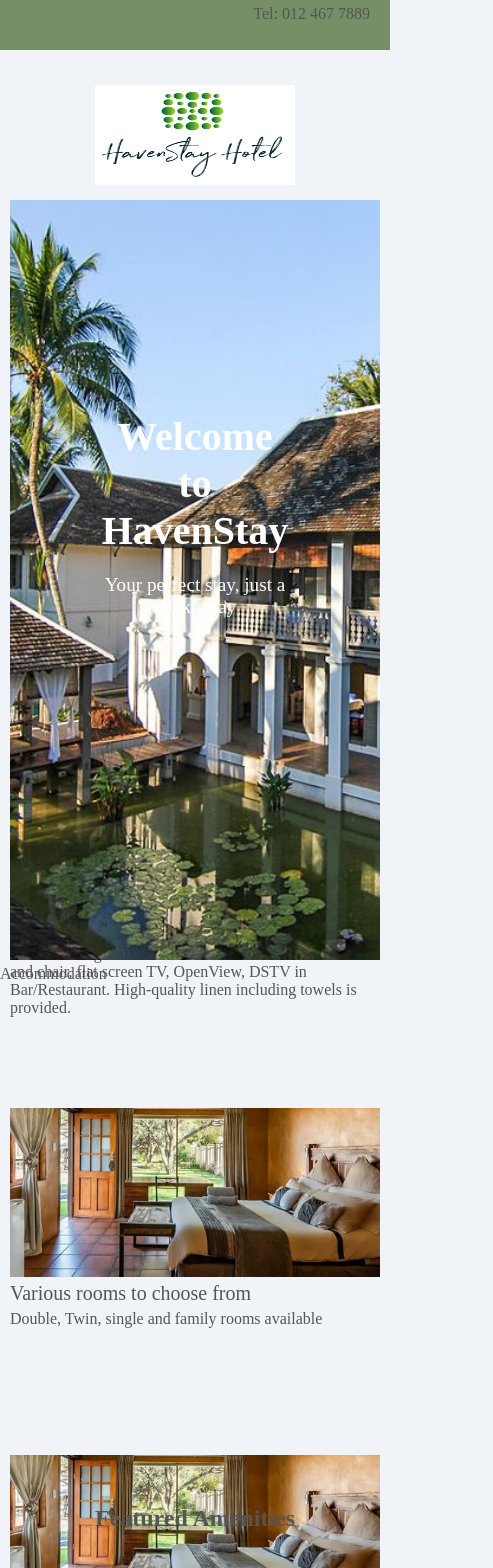
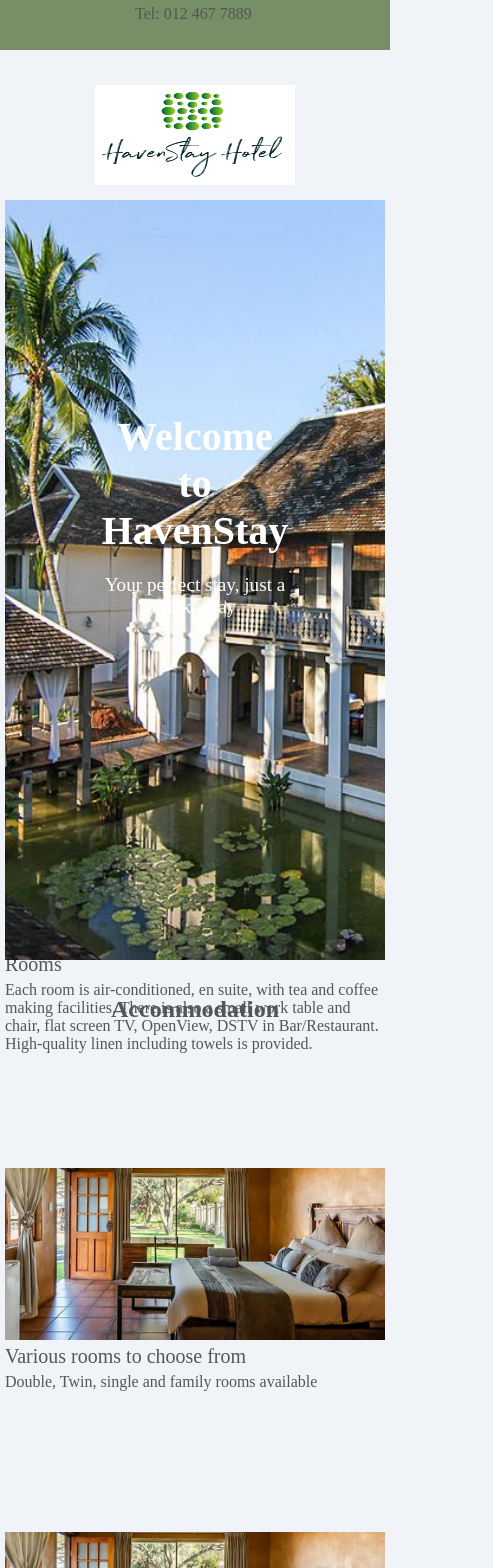
Before and after one commit to Zwelisha19/Hotel-App-React, a React (Vite) app: page / in a window 390 px wide. Shown: the top 1568 px of the page, 493 px wide, since content can reach past the window. Built offline with nearby package versions, Linux system fonts and the light colour scheme; no server answers; the database is empty.

Commit message:
created readme file

```diff
--- a/src/Pages/home.css
+++ b/src/Pages/home.css
@@ -1,12 +1,10 @@
 .home-container {
     max-width: 100vw;
     max-height: 1000vh;
-
 }
 .top-div {
     max-width: 100vw;
     height: 50px;
-
     display: flex;
     background-color: #768F66;
     justify-content: flex-end;
@@ -51,21 +49,17 @@
     color: white;
     border-radius: 5px;
     background-color: #768F66;
-
     border: none;
     margin-top: 5px;
     cursor: pointer;
 }
-.register-btn:hover{
+.register-btn:hover {
     background-color: #87cf5a;
 }
-
 .background-div {
     position: relative;
     height: 90vh;
     max-width: 100vw;
-
-
 }
 .background-div img {
     height: 100%;
@@ -76,33 +70,29 @@
     position: absolute;
     top: 40%;
     left: 50%;
-
     transform: translate(-50%, -50%);
     color: white;
     text-align: center;
     z-index: 1;
 }
-
 .overlay-text h1 {
     font-size: 2.5rem;
     color: white;
 }
-
 .overlay-text p {
     font-size: 1.2rem;
     color: white;
 }
-.accomodation-text {
-    max-width: 500vw;
-    height: 100px;
-    margin-top: 75px;
+.accommodation-text {
     display: flex;
     justify-content: center;
     align-items: center;
+    height: 100px;
+    text-align: center;
+}
+.accommodation-text p {
     font-size: 24px;
     font-weight: bold;
-    padding-top: 50px;
-
 }
 .rooms-displayed {
     max-width: 100vw;
@@ -112,13 +102,11 @@
     justify-content: center;
     align-items: center;
     gap: 20px;
-
 }
 .rooms-displayed .each-room {
     width: 100%;
     max-width: 100vw;
     height: 500px;
-
 }
 .each-room-image {
     width: 100%;
@@ -163,14 +151,12 @@
     font-size: 24px;
     font-weight: bold;
 }
-
 .amenities-icons-div {
     max-width: 100vw;
     height: 200px;
     display: flex;
     justify-content: center;
     align-items: center;
-
 }
 .amenity-item {
     display: flex;
@@ -196,8 +182,6 @@
     color: black;
 }
 .about-us {
-
-
     display: flex;
     flex-direction: column;
     justify-content: center;
@@ -206,14 +190,11 @@
     padding: 50px 0;
     font-size: 24px;
 }
-
-
 .about-us-title {
     margin-bottom: 20px;
     font-size: 30px;
     font-weight: bold;
 }
-
 .about-us p {
     font-size: 20px;
     max-width: 800px;
@@ -229,33 +210,31 @@
     height: 350px;
     background-color: black;
 }
-.contact{
+.contact {
     height: 70px;
     width: 100%;
     background-color: black;
 }
-.contact p{
+.contact p {
     font-size: 35px;
     color: white;
-
 }
-.bottom-div{
+.bottom-div {
     width: 100%;
     height: 80%;
     display: flex;
     background-color: chocolate;
 }
-.div-for-tel{
+.div-for-tel {
     width: 50%;
     height: 100%;
     background-color: #87cf5a;
 }
-.div-for-address{
+.div-for-address {
     width: 50%;
     height: 100%;
     background-color: #705acf;
 }
-
 .footer {
     background-color: #f1f1f1;
     padding: 20px;
@@ -266,34 +245,27 @@
     border-top: 1px solid #ccc;
     margin-top: 30px;
 }
-
 .footer .contact-info {
     margin-bottom: 20px;
 }
-
 .footer .social-media a {
     margin: 0 10px;
     color: #555;
     font-size: 24px;
 }
-
 .footer .social-media a:hover {
     color: #000;
 }
-
 .footer .terms {
     margin-top: 20px;
 }
-
 .footer .terms a {
     color: #555;
     text-decoration: none;
 }
-
 .footer .terms a:hover {
     text-decoration: underline;
 }
-
 .login-message {
     background-color: #f8d7da;
     color: #721c24;
@@ -302,10 +274,7 @@
     margin: 20px 0;
     border-radius: 5px;
 }
-
 .book-now-btn {
-
-
     width: 85px;
     height: 40px;
     color: white;
@@ -314,10 +283,10 @@
     border: none;
     margin-top: 5px;
     cursor: pointer;
-
-
 }
-
+.book-now-btn:hover {
+    background-color: #87cf5a;
+}
 .reviews-section {
     padding: 20px;
     background-color: #f9f9f9;
@@ -325,14 +294,12 @@
     border-radius: 8px;
     margin: 20px 0;
 }
-
 .reviews-section h2 {
     font-size: 24px;
     color: #333;
     margin-bottom: 15px;
     text-align: center;
 }
-
 .review-item {
     background-color: #fff;
     border: 1px solid #ccc;
@@ -341,38 +308,36 @@
     margin-bottom: 10px;
     box-shadow: 0 2px 4px rgba(0, 0, 0, 0.1);
 }
-
 .review-item p {
     margin: 5px 0;
     color: #555;
 }
-
 .review-item strong {
     color: #007bff;
 }
-
 .review-item:hover {
     background-color: #f1f1f1;
     cursor: pointer;
 }
-
-.book-now-btn:hover {
-    background-color: #87cf5a;
-}
-
-
 @media (max-width: 1200px) {
-    .checkin-div, .checkin-div form {
+    .checkin-div,
+    .checkin-div form {
         width: 70vw;
     }
 }
-
 @media (max-width: 992px) {
-    .checkin-div, .checkin-div form {
+    .checkin-div,
+    .checkin-div form {
         width: 80vw;
         left: 10vw;
     }
-    .second-div, .top-div, .background-div, .accomodation-text, .rooms-displayed, .amenities-div, .location-div {
+    .second-div,
+    .top-div,
+    .background-div,
+    .accommodation-text,
+    .rooms-displayed,
+    .amenities-div,
+    .location-div {
         padding: 0 10px;
     }
     .rooms-displayed {
@@ -385,48 +350,36 @@
         height: 50%;
     }
 }
-
 @media (max-width: 768px) {
-    .checkin-div, .checkin-div form {
+    .checkin-div,
+    .checkin-div form {
         width: 90vw;
         left: 5vw;
     }
     .second-div {
         flex-direction: column;
     }
-    .logo-div, .second-div div {
+    .logo-div,
+    .second-div div {
         width: 100%;
         justify-content: center;
-        margin: 10px 0;
+        margin-top: 10px;
     }
-    .num-of-days, .submit-btn-div, .guest-div {
-        flex-direction: column;
-    }
-    .num-of-days input[type="date"] {
-        width: 100px;
-    }
-}
-
-@media (max-width: 576px) {
-    .checkin-div, .checkin-div form {
-        width: 100vw;
-        left: 0;
-    }
-    .top-div div {
-        width: auto;
-        padding: 0 10px;
-    }
-    .second-div, .logo-div, .second-div div, .rooms-displayed, .each-room, .amenities-icons-div div, .about-us, footer {
-        padding: 0 10px;
+    .top-div,
+    .background-div,
+    .accommodation-text,
+    .rooms-displayed,
+    .amenities-div,
+    .location-div {
+        padding: 0 5px;
     }
     .rooms-displayed {
         flex-direction: column;
-        gap: 10px;
     }
     .each-room {
-        height: auto;
+        height: 400px;
     }
-    .each-room-image, .each-foom-info, .each-room-price, .amenities-icons-div div {
-        width: 100%;
+    .each-room-image {
+        height: 50%;
     }
 }
```
Also changed, not shown: 1 other file (tests, documents, lock files or other folders).
